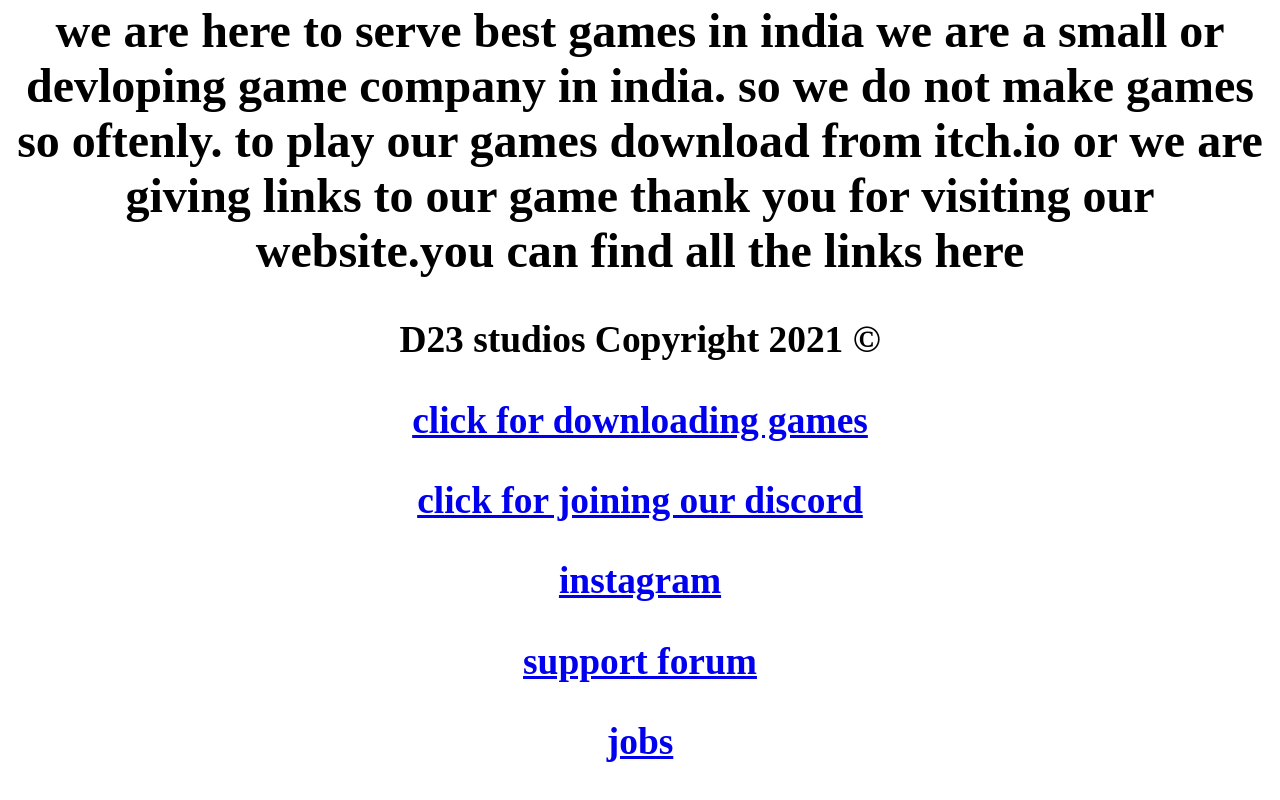
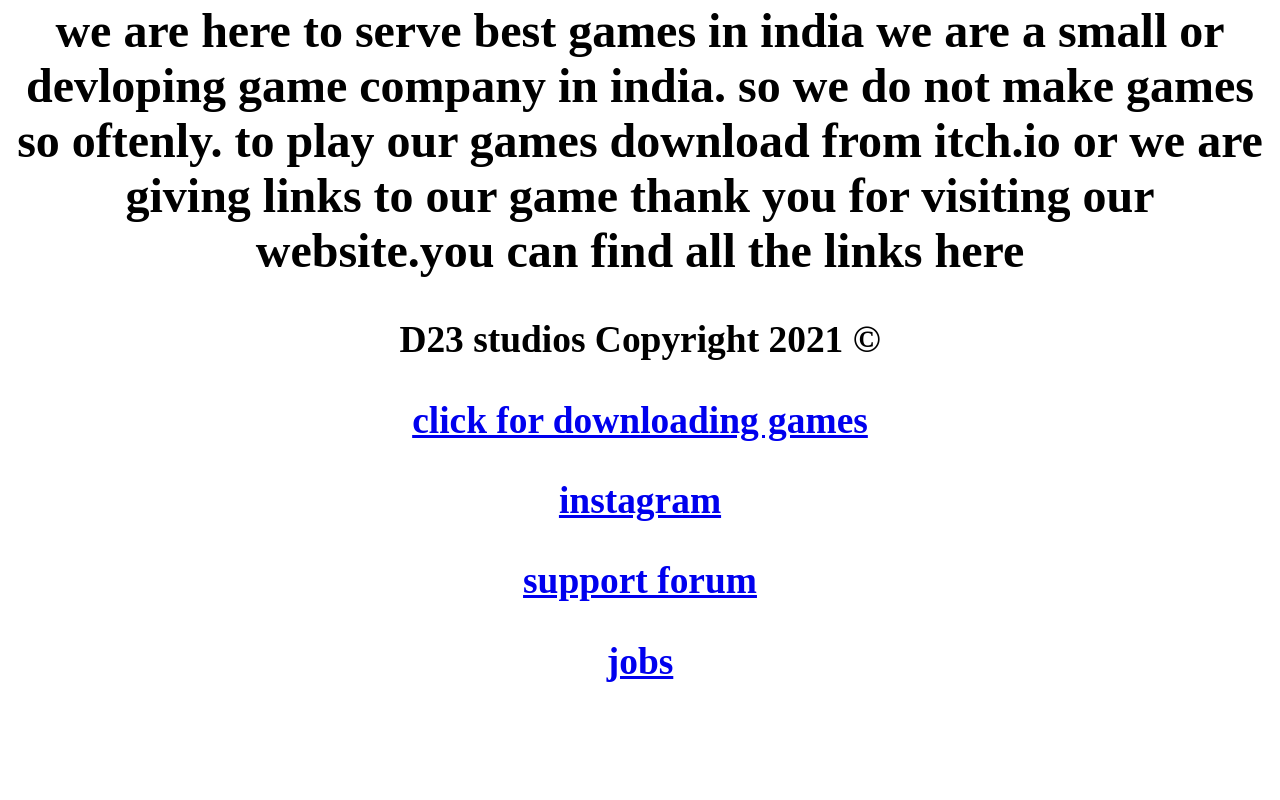
Before and after one commit to kanishk-creator/Dimension23Studios-web, a plain HTML site: page Index.html in a window 1280 px wide. Shown: the part 440-1240 px from the top of the page. After the commit the page ends 1203 px from the top, so only its background shows below. Drawn offline with Linux system fonts and the light colour scheme.

Commit message:
Update Index.html

```diff
--- a/Index.html
+++ b/Index.html
@@ -12,7 +12,6 @@ thank you for visiting our website.you can find all the links here
 <h3><right>D23 studios
 Copyright 2021 ©</right><h3>
 <p><a href = "Game folder.html">click for downloading games
-<p><a href = "https://discord.gg/DTk5gED">click for joining our discord
 <p><a href ="https://www.instagram.com/thekanishkroy/">instagram
 <p><a href ="support forum.html">support forum
 <p><a href ="jobs.html">jobs
```
